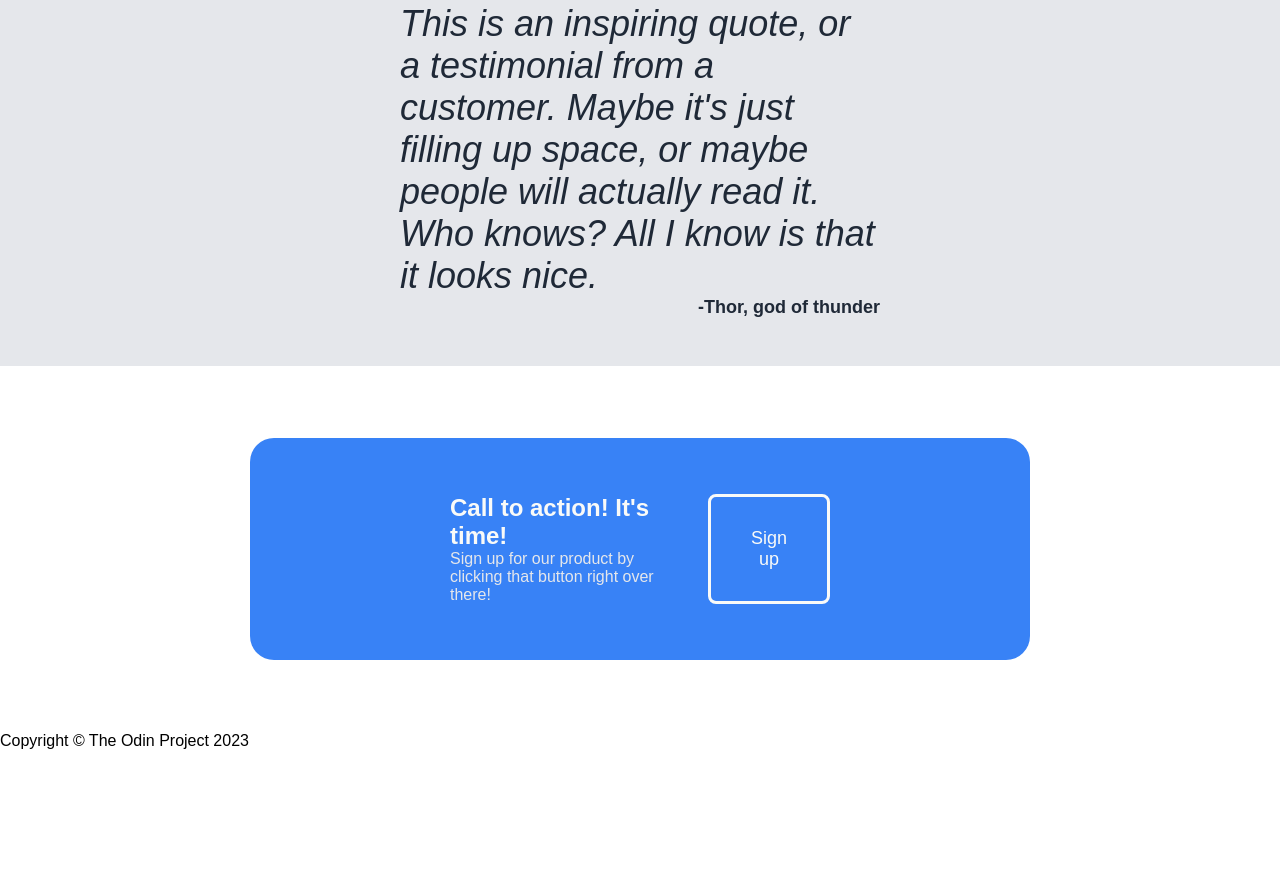
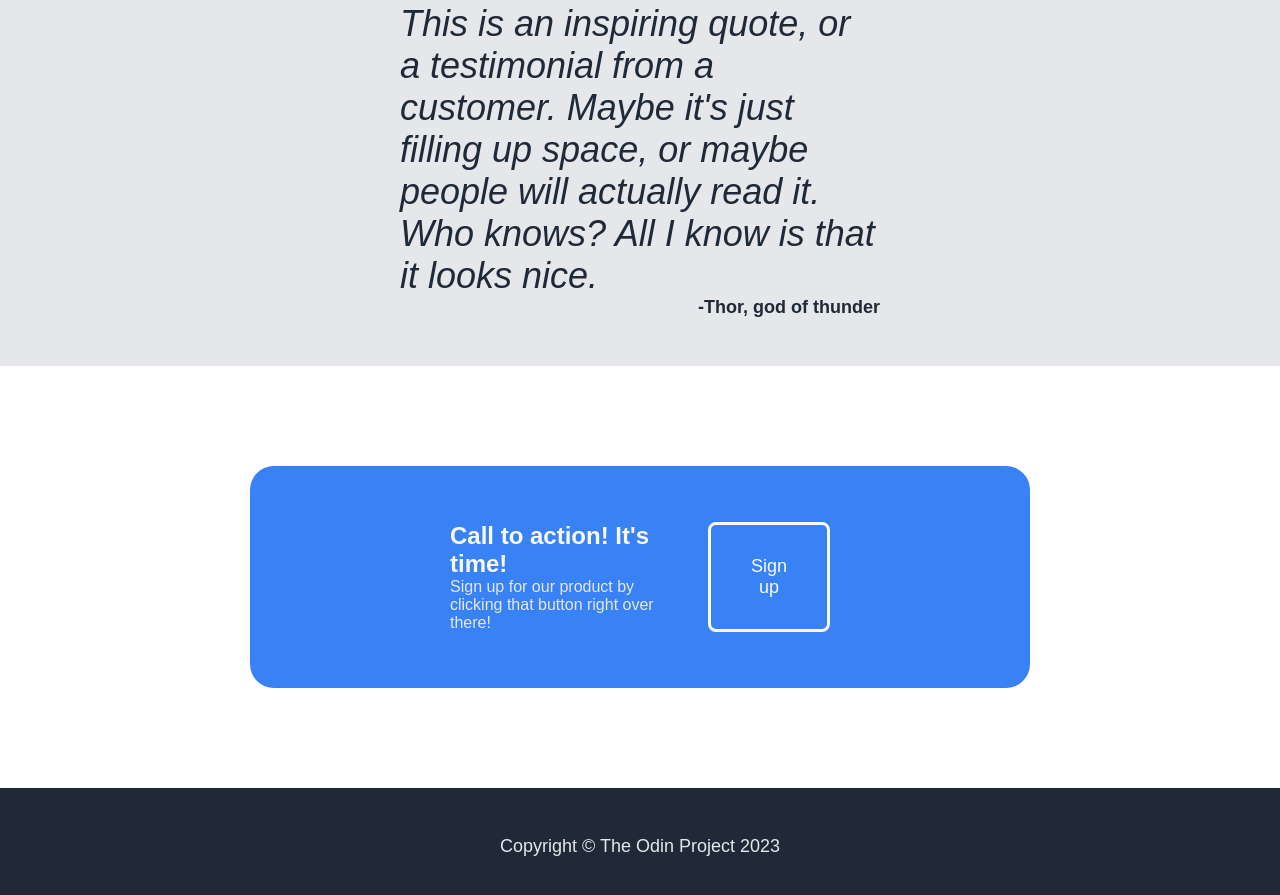
Before and after one commit to Demo318/top-landing-page, a plain HTML site: page index.html in a window 1280 px wide. Shown: the part 977-1872 px from the top of the page. Before the commit the page ends 1727 px from the top, so only its background shows below. Drawn offline with Linux system fonts and the light colour scheme.

Commit message:
Add style to footer

```diff
--- a/style.css
+++ b/style.css
@@ -21,7 +21,8 @@ ul,
 .bottom-section,
 .call-to-action,
 .cta-modal,
-.cta-text {
+.cta-text,
+.footer {
   display: flex;
 }
 
@@ -127,6 +128,7 @@ ul {
 
 .four-boxes {
   justify-content: space-around;
+  flex: wrap;
 }
 
 .box {
@@ -173,7 +175,7 @@ ul {
 /* styles for call-to-action */
 
 .call-to-action {
-  padding: 72px 250px;
+  padding: 100px 250px;
   justify-content: center;
 }
 
@@ -203,3 +205,17 @@ ul {
   border-radius: 8px;
   font-size: 18px;
 }
+
+/* style for footer */
+
+.footer {
+  justify-content: center;
+  align-items: center;
+  padding: 48px;
+  background: #1f2937;
+}
+
+.footer > p {
+  color: #e5e7eb;
+  font-size: 18px;
+}
```
